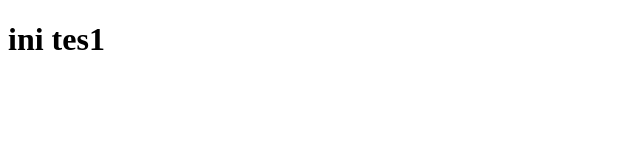
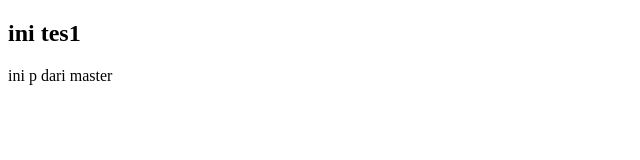
Before and after one commit to christojeffrey/todo-repo, a plain HTML site: page tes1.html in a window 1280 px wide. Shown: the whole page, without its empty margins (0-640 px from the left). Drawn offline with Linux system fonts and the light colour scheme.

Commit message:
ngubah dikit tes1.html

```diff
--- a/tes1.html
+++ b/tes1.html
@@ -6,6 +6,7 @@
     <title>Document</title>
 </head>
 <body>
-    <h1>ini tes1</h1>
+    <h2>ini tes1</h2>
+    <p>ini p dari master</p>
 </body>
 </html>
```
